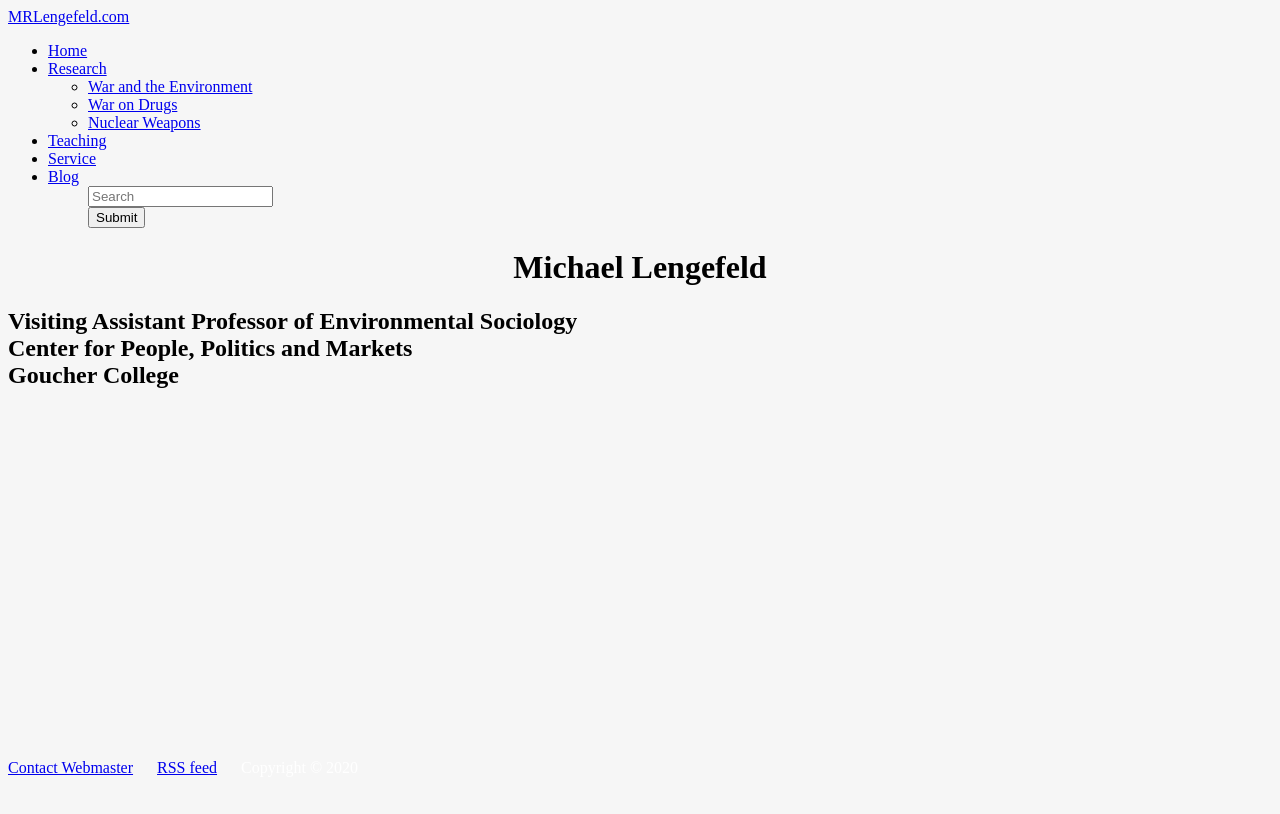
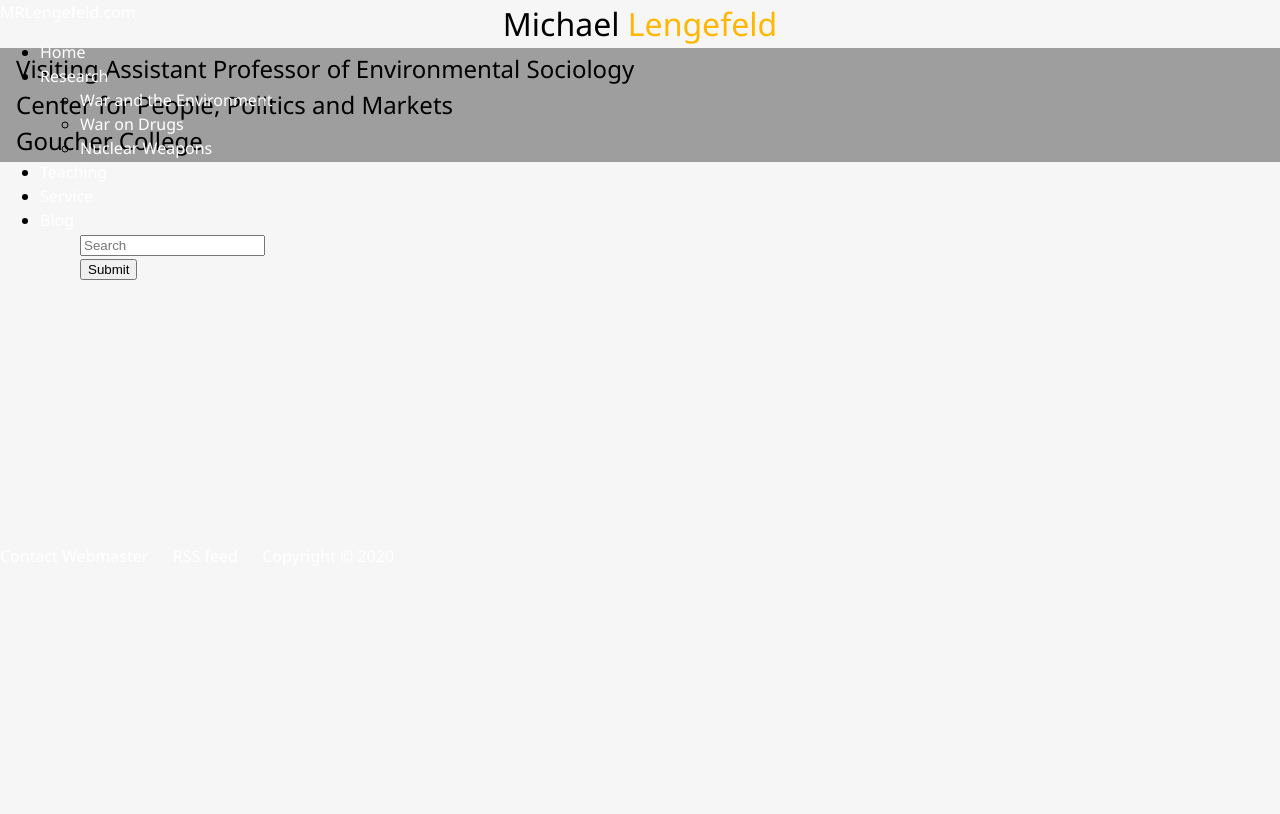
Before and after one commit to resilience1/resilience1.github.io, a Jekyll site: the page index.html, which Jekyll copies as it is, in a window 1280 px wide. Shown: the top 814 px of the page. Built offline with Jekyll 4.4.1, drawn with Linux system fonts in a browser that asks for light colours; nearby versions of some CDN libraries.

Commit message:
Update index.html

```diff
--- a/index.html
+++ b/index.html
@@ -7,7 +7,7 @@
     <script src="https://use.fontawesome.com/92f3f685d7.js"></script>
 	  <script src="https://ajax.googleapis.com/ajax/libs/jquery/3.4.1/jquery.min.js"></script>
  	<script src="https://maxcdn.bootstrapcdn.com/bootstrap/3.4.1/js/bootstrap.min.js"></script>
-    <link rel="stylesheet" type="text/css" href="main2.css"/>
+    <link rel="stylesheet" type="text/css" href="css/main2.css"/>
     <title>Welcome</title>
   </head>
 
```
